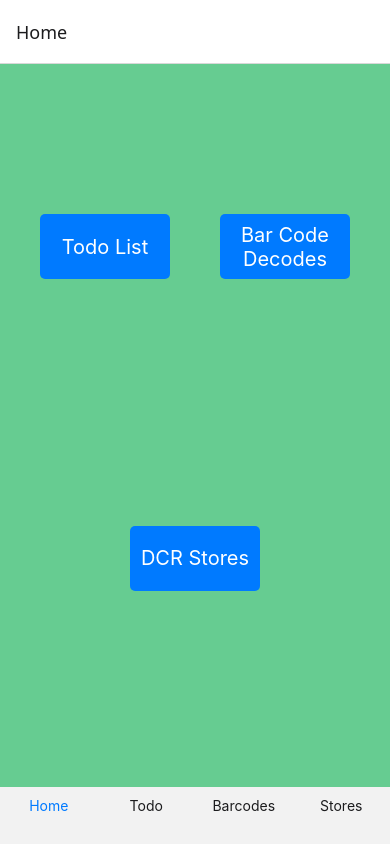
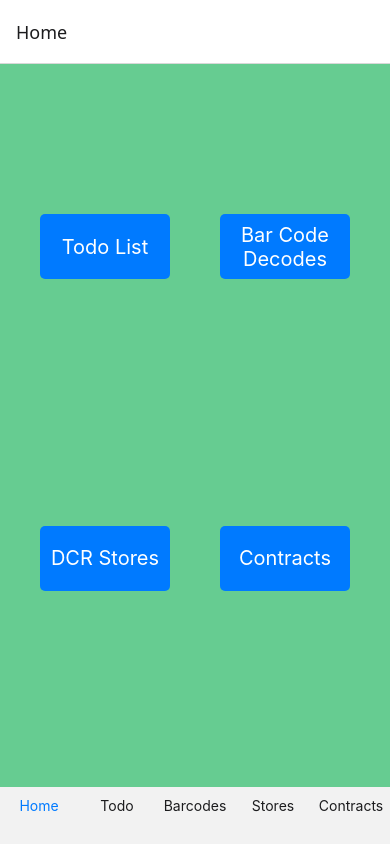
Before and after one commit to SNelson723/todos, a React Native app: screen /StoreDetails in a window 390 px wide. Built offline with nearby package versions, Linux system fonts and the light colour scheme; no server answers.

Commit message:
Added Contracts to the navigation, and created a custom GoBack component to use for all screen to screen navigation

```diff
--- a/App.js
+++ b/App.js
@@ -11,6 +11,7 @@ import TodoScreen from "./components/ToDo/TodoScreen";
 import BarCodesScreen from "./components/BarCodes/BarCodesScreen";
 import StoresScreen from "./components/Stores/StoresScreen";
 import StoreDetailsScreen from "./components/Stores/StoreDetailsScreen";
+import ContractsScreen from "./components/Contracts/ContractsScreen";
 
 // Bearer Token Prop
 import { TokenProvider } from "./src/token";
@@ -36,6 +37,7 @@ const TabNavigator = () => (
     <Tab.Screen name="Todo" component={TodoScreen} />
     <Tab.Screen name="Barcodes" component={BarCodesScreen} />
     <Tab.Screen name="Stores" component={StoresStack} />
+    <Tab.Screen name="Contracts" component={ContractsScreen} />
   </Tab.Navigator>
 );
 
--- a/components/Contracts/ContractsScreen.js
+++ b/components/Contracts/ContractsScreen.js
@@ -12,9 +12,10 @@ const ContractsScreen = () => {
 const styles = StyleSheet.create({
   container: {
     flex: 1,
-    justifyContent: 'center',
-    alignItems: 'center'
-  }
-})
+    justifyContent: "center",
+    alignItems: "center",
+    backgroundColor: "#66cc91",
+  },
+});
 
 export default ContractsScreen;
--- a/components/Home/HomeScreen.js
+++ b/components/Home/HomeScreen.js
@@ -21,6 +21,12 @@ const HomeScreen = ({ navigation }) => {
         onPress={() => navigation.navigate("Stores")}
       >
         <Text style={styles.buttonText}>DCR Stores</Text>
+      </TouchableOpacity>
+      <TouchableOpacity
+        style={styles.button}
+        onPress={() => navigation.navigate("Contracts")}
+      >
+        <Text style={styles.buttonText}>Contracts</Text>
       </TouchableOpacity>
     </View>
   );
--- a/components/Stores/StoreDetailsScreen.js
+++ b/components/Stores/StoreDetailsScreen.js
@@ -1,20 +1,13 @@
 import React from "react";
 import { View, Text, StyleSheet, TouchableOpacity } from "react-native";
-import { useNavigation } from "@react-navigation/native";
+import GoBack from "../Utils/GoBack";
 
 const StoreDetailScreen = ({ route }) => {
   const { store } = route.params;
-  const navigation = useNavigation();
 
   return (
     <View style={styles.container}>
-      <TouchableOpacity
-        onPress={() => navigation.goBack()}
-        style={styles.backButton}
-      >
-        <Text style={styles.buttonText}>← Back</Text>
-      </TouchableOpacity>
-
+      <GoBack />
       <View style={styles.detailsContainer}>
         <View style={styles.detailView}>
           <Text style={styles.detailLabel}>Store ID</Text>
@@ -72,20 +65,6 @@ const styles = StyleSheet.create({
     borderRadius: 15,
     backgroundColor: "#f8f8f8",
   },
-  backButton: {
-    paddingHorizontal: 20,
-    margin: 20,
-    paddingVertical: 10,
-    alignSelf: "left",
-    borderWidth: 2,
-    backgroundColor: "#f8f8f8",
-    width: 140,
-    borderRadius: 10,
-  },
-  buttonText: {
-    fontWeight: "900",
-    fontSize: 25,
-  },
   detailView: {
     marginTop: 20,
     alignItems: "center",
--- /dev/null
+++ b/components/Utils/GoBack.js
@@ -0,0 +1,33 @@
+import { TouchableOpacity, StyleSheet, Text } from "react-native";
+import { useNavigation } from "@react-navigation/native";
+
+const GoBack = () => {
+  const navigation = useNavigation();
+  return (
+    <TouchableOpacity
+      onPress={() => navigation.goBack()}
+      style={styles.backButton}
+    >
+      <Text style={styles.buttonText}>← Back</Text>
+    </TouchableOpacity>
+  );
+};
+
+const styles = StyleSheet.create({
+  backButton: {
+    paddingHorizontal: 20,
+    margin: 20,
+    paddingVertical: 10,
+    alignSelf: "left",
+    borderWidth: 2,
+    backgroundColor: "#f8f8f8",
+    width: 140,
+    borderRadius: 10,
+  },
+  buttonText: {
+    fontWeight: "900",
+    fontSize: 25,
+  },
+});
+
+export default GoBack;
```
